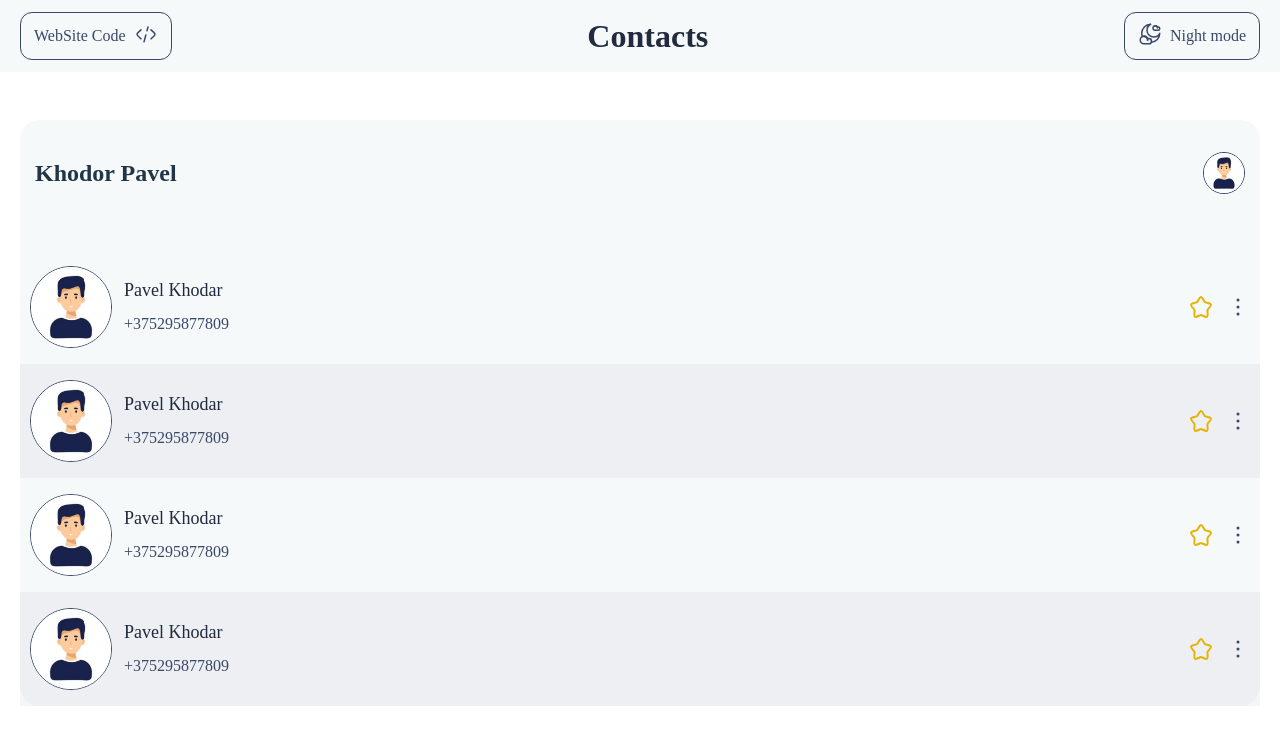
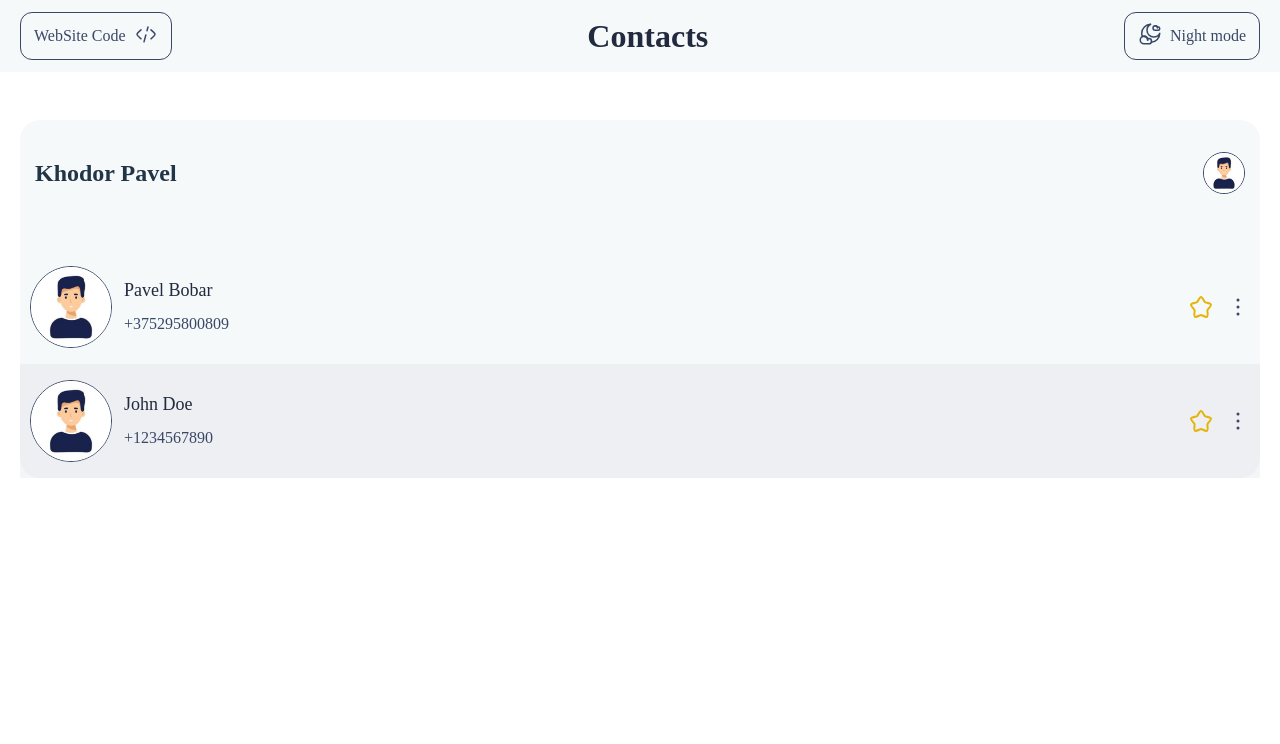
Before and after one commit to Khodor1997/contacts-manager, a React app: page / in a window 1280 px wide. Shown: the top 744 px of the page. Built offline with nearby package versions, Linux system fonts and the light colour scheme; the HTML template or start-up script is replaced by a standard one.

Commit message:
update contactItem component

```diff
--- a/src/components/contacts/ContactItem.jsx
+++ b/src/components/contacts/ContactItem.jsx
@@ -1,36 +1,35 @@
-import StarIcon from '../icons/StarIcon'
-import styles from './style.module.css'
-import dots from '../../assets/icons/dotted.svg'
-import { useState } from 'react';
+import StarIcon from '../icons/StarIcon';
+import styles from './style.module.css';
+import dots from '../../assets/icons/dotted.svg';
 
-export default function ContactItem() {
-    const [showPanel, setShowPanel] = useState(false);
-
-    function togglePanel() {
-        setShowPanel(prev => !prev);
-    }
+export default function ContactItem({ user, activeContactId, toggleActiveContact }) {
     return (
         <div className={styles.contact}>
             <div className={styles['contact__info']}>
                 <div className={styles['contact__img']}>
-                    <img src="/profile.png" alt="profile image" />
+                    {user.img && <img src={user.img} alt="profile image" />}
+                    {!user.img && <img src="/profile.png" alt="profile image" />}
                 </div>
                 <div>
-                    <h3 className={styles['contact__name']}>Pavel Khodar</h3>
-                    <span className={styles['contact__phone']}>+375295877809</span>
+                    <h3 className={styles['contact__name']}>{user.name} {user.lastName}</h3>
+                    <span className={styles['contact__phone']}>{user.phone}</span>
                 </div>
-                </div>
+            </div>
             <div className={styles['contact__actions']}>
-                <StarIcon className={styles['contact__favorites']}/>
-                <img onClick={togglePanel} className={styles['contact__control']} src={dots} alt="" />
+                <StarIcon className={styles['contact__favorites']} />
+                <img
+                    onClick={() => toggleActiveContact(user.id)}
+                    className={styles['contact__control']}
+                    src={dots}
+                    alt="dots menu"
+                />
             </div>
-            {showPanel && (
+            {activeContactId === user.id && (
                 <div className={styles['contact__actions-panel']}>
                     <span>Delete contact</span>
                     <span>Edit contact</span>
                 </div>
             )}
         </div>
-
-    )
+    );
 }
--- a/src/components/contacts/ContactsDashboard.jsx
+++ b/src/components/contacts/ContactsDashboard.jsx
@@ -1,7 +1,23 @@
-import ContactItem from './ContactItem'
-import styles from './style.module.css'
+import { useState } from 'react';
+import ContactItem from './ContactItem';
+import styles from './style.module.css';
 
 export default function ContactsDashboard() {
+    const [activeContactId, setActiveContactId] = useState(null);
+
+    const contacts = [
+        { id: 1, name: 'Pavel', lastName: 'Bobar', phone: '+375295800809', img: '/profile.png' },
+        { id: 2, name: 'John', lastName: 'Doe', phone: '+1234567890', img: '/profile.png' }
+    ];
+
+    function toggleActiveContact(contactId) {
+        if (activeContactId === contactId) {
+            setActiveContactId(null);
+        } else {
+            setActiveContactId(contactId);
+        }
+    }
+
     return (
         <div className={styles['contacts-board']}>
             <div className={styles['board-header']}>
@@ -10,10 +26,14 @@ export default function ContactsDashboard() {
                     <img src="/profile.png" alt="profile image" />
                 </div>
             </div>
-            <ContactItem/>
-            <ContactItem/>
-            <ContactItem/>
-            <ContactItem/>
+            {contacts.map((contact) => (
+                <ContactItem
+                    key={contact.id}
+                    user={contact}
+                    activeContactId={activeContactId}
+                    toggleActiveContact={toggleActiveContact}
+                />
+            ))}
         </div>
-    )
+    );
 }
```
